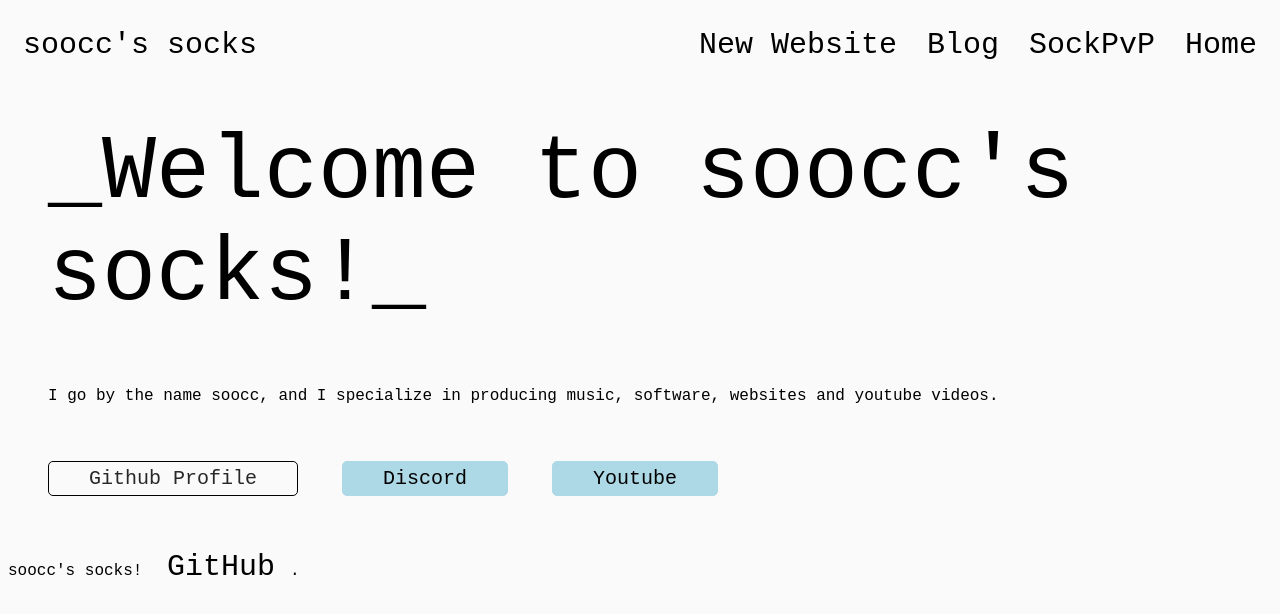
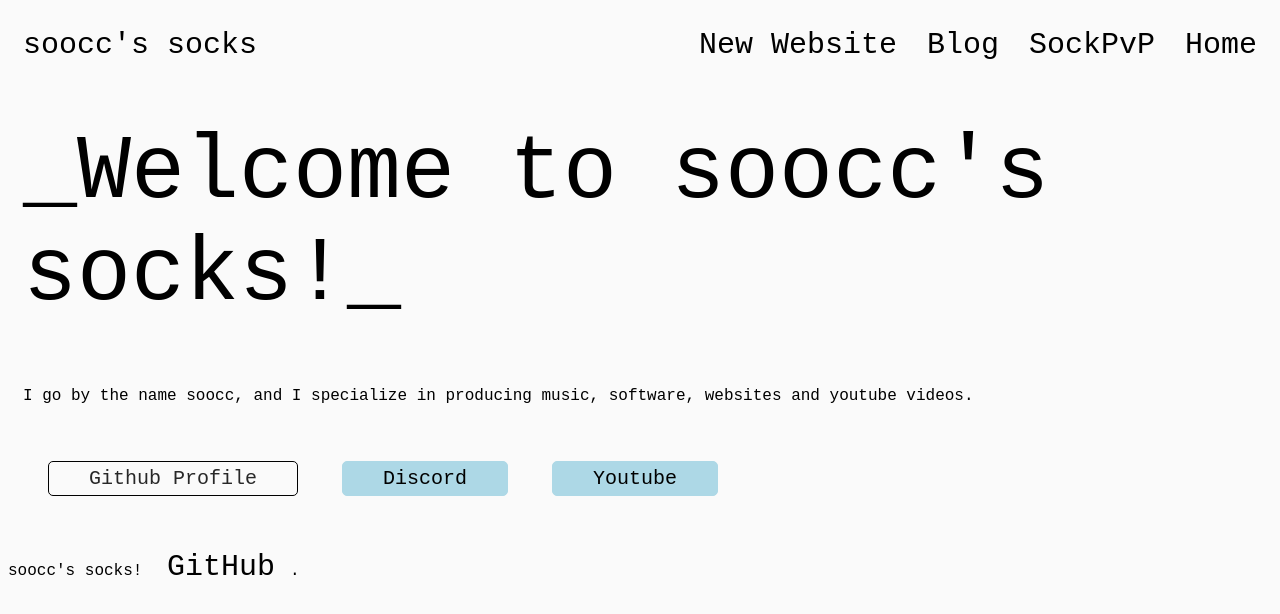
Before and after one commit to soocc/sooccsocks2, a Jekyll site: the page built from index.html, in a window 1280 px wide. Shown: the top 614 px of the page. Built offline with Jekyll 4.4.1, drawn with Linux system fonts in a browser that asks for light colours.

Commit message:
Update index.html

```diff
--- a/index.html
+++ b/index.html
@@ -9,11 +9,11 @@ layout: default
     <style>
       .welcome {
         font-size: 90px;
-        margin-left: 40px;
+        margin-left: 15px;
       }
 
       .intro {
-        margin-left: 40px;
+        margin-left: 15px;
       }
 
       .blue-button {
```
